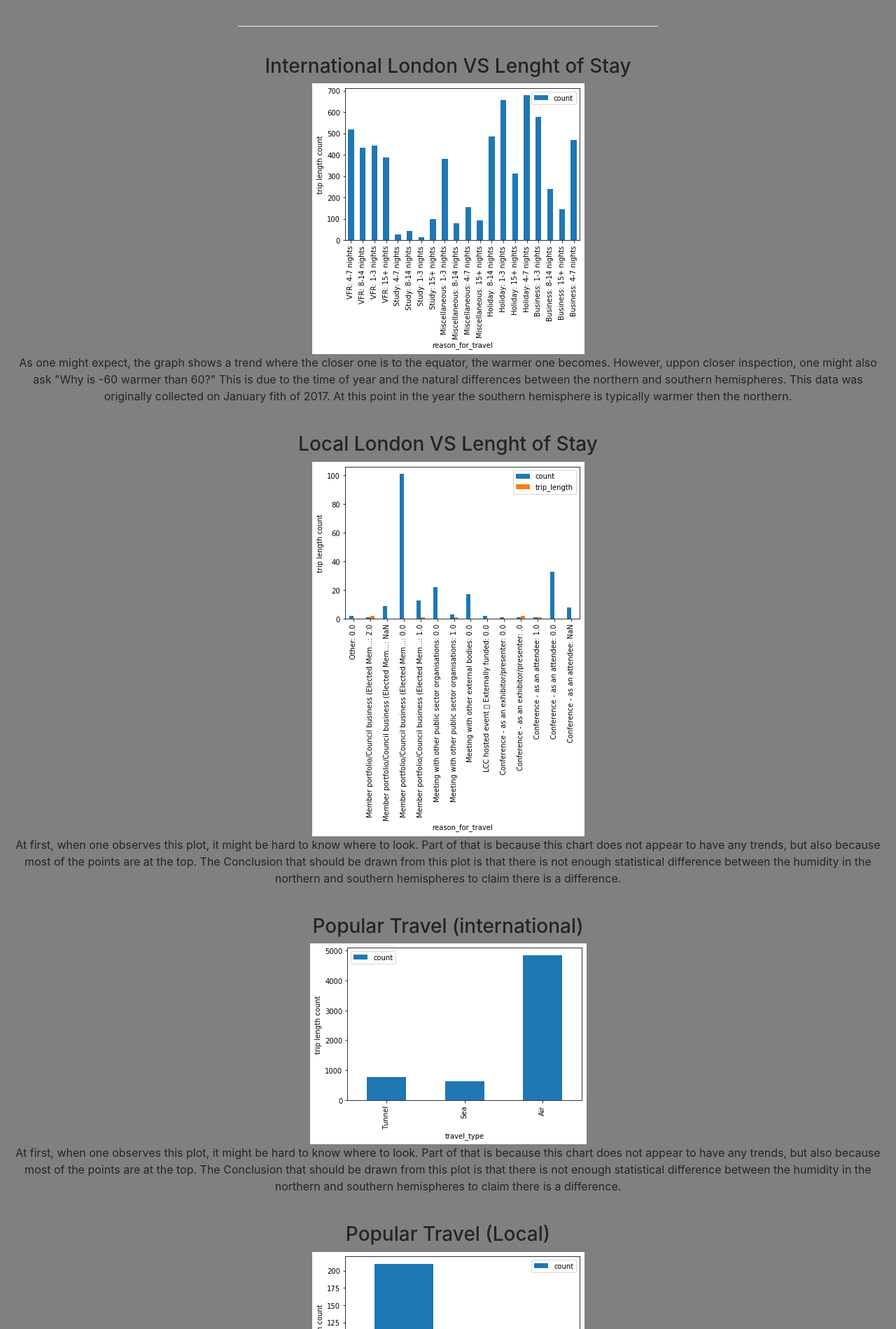
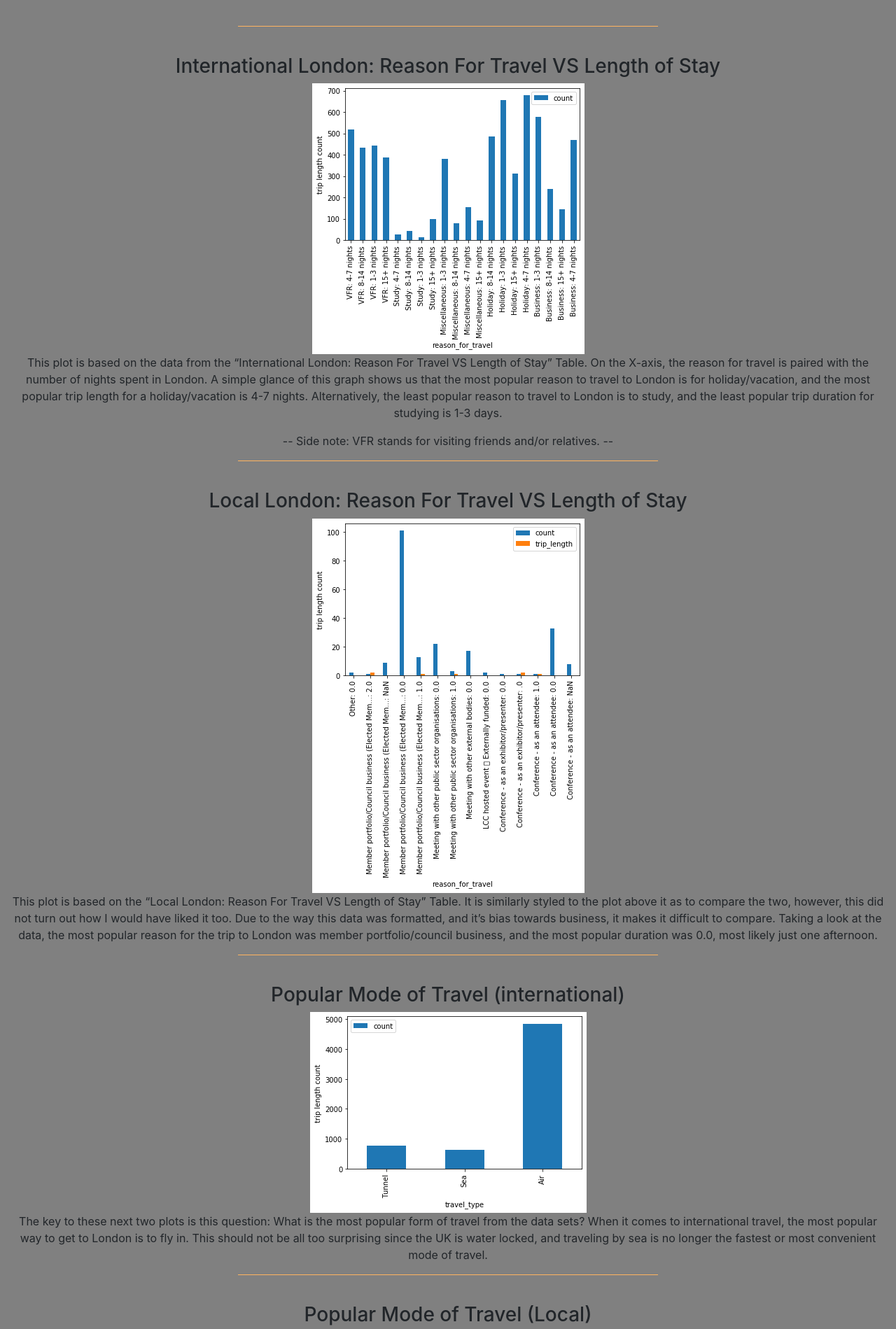
Before and after one commit to L0rd-Z-19/london_travel, a plain HTML site: page templates/analysis.html in a window 1280 px wide. Shown: the part 897-2796 px from the top of the page at 70% size. Drawn offline with nearby package versions, Linux system fonts and the light colour scheme.

Commit message:
Completed the analysis page, thus completing the webpage

```diff
--- a/templates/analysis.html
+++ b/templates/analysis.html
@@ -36,29 +36,35 @@
                 </div>
             </div>
             <br>
-            <hr style="border-color: bisque;">
+            <hr style="border-color: rgb(255, 180, 95);">
             <br>
             <div style="text-align: center;">
-                <h3>International London VS Lenght of Stay</h3>
+                <h3>International London: Reason For Travel VS Length of Stay</h3>
                 <a id="image_1"> <img src="../images/reason_length_il.png" alt="data_chart_1"> </a>
                 <p>
-                    As one might expect, the graph shows a trend where the closer one is to the equator, the warmer one becomes. However, uppon closer inspection, one might also ask "Why is -60 warmer than 60?" This is due to the time of year and the natural differences between the northern and southern hemispheres. This data was originally collected on January fith of 2017. At this point in the year the southern hemisphere is typically warmer then the northern.
+                    This plot is based on the data from the “International London: Reason For Travel VS Length of Stay” Table. On the X-axis, the reason for travel is paired with the number of nights spent in London. A simple glance of this graph shows us that the most popular reason to travel to London is for holiday/vacation, and the most popular trip length for a holiday/vacation is 4-7 nights. Alternatively, the least popular reason to travel to London is to study, and the least popular trip duration for studying is 1-3 days.
                 </p>
+                <p> -- Side note: VFR stands for visiting friends and/or relatives. --</p>
+                <hr style="border-color: rgb(255, 180, 95);">
                 <br>
-                <h3>Local London VS Lenght of Stay</h3>
+                <h3>Local London: Reason For Travel VS Length of Stay</h3>
                 <a id="image_2"> <img src="../images/reason_length_ll.png" alt="data_chart_2"> </a>
                 <p>
-                    At first, when one observes this plot, it might be hard to know where to look. Part of that is because this chart does not appear to have any trends, but also because most of the points are at the top. The Conclusion that should be drawn from this plot is that there is not enough statistical difference between the humidity in the northern and southern hemispheres to claim there is a difference.                </p>
+                    This plot is based on the “Local London: Reason For Travel VS Length of Stay” Table. It is similarly styled to the plot above it as to compare the two, however, this did not turn out how I would have liked it too. Due to the way this data was formatted, and it’s bias towards business, it makes it difficult to compare. Taking a look at the data, the most popular reason for the trip to London was member portfolio/council business, and the most popular duration was 0.0, most likely just one afternoon.
+                </p>
+                <hr style="border-color: rgb(255, 180, 95);">
                 <br>
-                <h3>Popular Travel (international)</h3>
+                <h3>Popular Mode of Travel (international)</h3>
                 <a id="image_3"> <img src="../images/pop_travel_il.png" alt="data_chart_3"> </a>
                 <p>
-                    At first, when one observes this plot, it might be hard to know where to look. Part of that is because this chart does not appear to have any trends, but also because most of the points are at the top. The Conclusion that should be drawn from this plot is that there is not enough statistical difference between the humidity in the northern and southern hemispheres to claim there is a difference.                </p>
+                    The key to these next two plots is this question: What is the most popular form of travel from the data sets? When it comes to international travel, the most popular way to get to London is to fly in. This should not be all too surprising since the UK is water locked, and traveling by sea is no longer the fastest or most convenient mode of travel.
+                </p>
+                <hr style="border-color: rgb(255, 180, 95);">
                 <br>
-                <h3>Popular Travel (Local)</h3>
+                <h3>Popular Mode of Travel (Local)</h3>
                 <a id="image_4"> <img src="../images/pop_travel_ll.png" alt="data_chart_4"> </a>
                 <p>
-                    Looking at this plot, it can be seen that the slight majority of the points are on the right side of the plot. This might lead one to claim the northern hemisphere has stronger winds than the southern. However, due to the layout of the data it cannot be declaired that the nothern hemisphere is statistically different. I did however take the time to research why the slight increase may have occered in the north. Once again it has to do with the seasons, wind likes to move from areas of higher temperature to areas of lower. Since this data was collected during the northern hemisphere's winter, the concentration of wind is going to be higher in the north rather than the south.
+                    As stated in the plot above, this plot is based on a question: What is the most popular form of travel from the data sets? When it comes to local travel, it appears London is all about traveling by tunnel, or train. Taking a moment to look back at the previous plot, this both makes sense considering the second most popular mode of travel was tunnel, but also because flying into London makes no sense when you could buy the cheaper train tickets. Not to mention it isn’t all too practical to ferry into London.
                 </p>
                 <br>
             </div>
```
Also changed, not shown: index.html (+1 -1 lines), templates/tables.html (+4 -4 lines).
